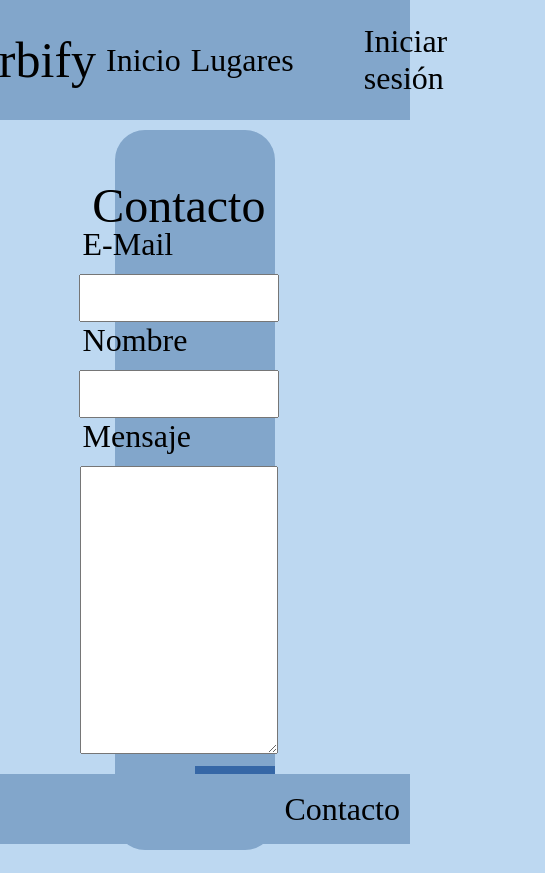
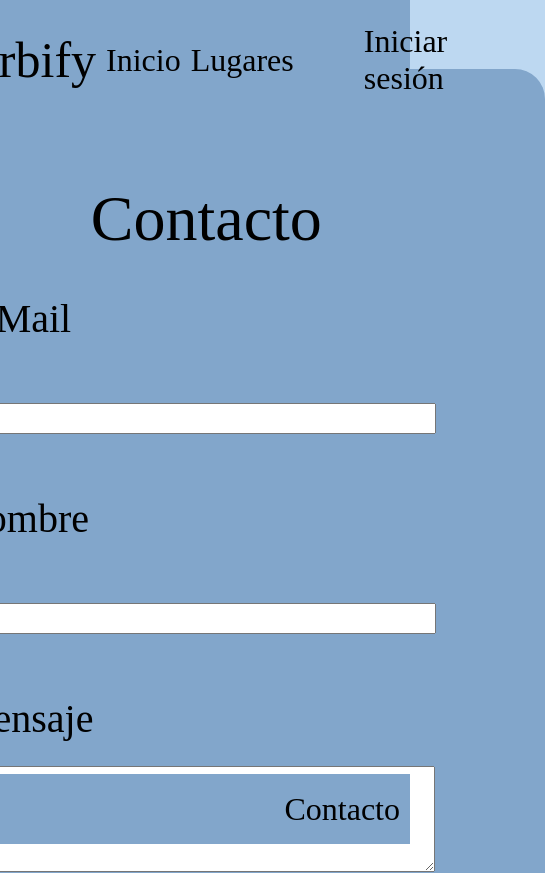
Before and after one commit to javierac11/urbify, a plain HTML site: page src/contacto.html in a window 390 px wide. Shown: the top 873 px of the page, 545 px wide, since content can reach past the window. Drawn offline with Linux system fonts and the light colour scheme; files whose address does not match are found by name.

Commit message:
Responsive contavto terminado faltan retoques

```diff
--- a/src/assets/css/style_contacto.css
+++ b/src/assets/css/style_contacto.css
@@ -18,18 +18,14 @@ p{
 }
 
 main{
-    display: grid;
-    grid-template-columns: repeat(12, 1fr);
-    grid-template-rows: 100px repeat(11, 60px);
+    margin: 0 auto;
+    /*display: grid;
+    /*grid-template-columns: repeat(auto-fit, 1fr);
+    /*grid-template-rows: 100px repeat(11, 60px);*/
+    width: 50%;
     padding: 10px;
     gap: 10px;
-    margin: 0 auto;
-}
 
-.contacto{
-    grid-column: 10;
-    justify-content: end;
-    justify-items: center;
 }
 
 .iniciar_sesion{
@@ -43,40 +39,45 @@ main{
 }
 
 div.contacto{
+    margin-top: 20%;
+
     display: grid;
     grid-template-columns: repeat(6, 1fr);
-    grid-template-rows: repeat(13, 1fr) 0.25fr 0.75fr 1fr;
+    grid-template-rows: repeat(10, 1fr);
     border-radius: 30px;
-    margin: 10px;
-    margin-bottom: 30px;
     background-color: #82A6CB;
-    grid-area: 2 / 4 / 13 / 10;
+    justify-content: center;
+    justify-items: center;
+    align-items: center;
+    align-content: center;
+    min-width: 700px;
+    min-height: 100%;
 }
 
 div p.contacto{
     font-size: 48px;
-    grid-area: 2 / 2 / 4 / 6;
+    grid-area: 2 / 3 / 3 / 5;
 }
 
 div p.text_email{
-    grid-area: 3 / 2 / 6 / 4;
+    grid-area: 3 / 2 / 4 / 3;
     font-size: 32px;
     width: 100%;
 }
 
 input.email{
-    grid-area: 4 / 2 / 5 / 6 ;
+    grid-area: 4 / 2 / 5 / 6;
     width: 100%;
 }
 
 div p.nombre{
-    grid-area: 5 / 2 / 6 / 4;
+    grid-area: 5 / 2 / 6 / 3;
     font-size: 32px;
     width: 100%;
 }
 
 input.nombre{
-    grid-area: 6 / 2 / 7 / 6 ;
+    grid-area: 6 / 2 / 7 / 6;
     width: 100%;
 }
 
@@ -87,13 +88,13 @@ div p.mensaje{
 }
 
 textarea.mensaje{
-    grid-area: 8 / 2 / 14 / 6 ;
+    grid-area: 8 / 2 / 9 / 6;
     width: 100%;
 }
 
 button{
     font-size: 24px;
-    grid-area: 15 / 5 / 16 / 6;
+    grid-area: 9 / 5 / 10 / 6;
     width: 100%;
     background-color: #3667A6;
     color: #FFFFFF;
@@ -101,7 +102,7 @@ button{
 }
 p.terminos{
     font-size: 20px;
-    grid-area: 10 / 3 / 11 / 6 ;
+    grid-row: 10;
 
 }
 a.crear_cuenta{
@@ -109,14 +110,69 @@ a.crear_cuenta{
     grid-area: 13 / 3 / 14 / 5;
     width: 100%;
 }
-/*
-@media only screen and (min-width: 500px) {
 
-    .contacto {
+@media only screen and (max-width: 1000px) {
 
-        min-width: 500px;
 
+    main{
+
+        display: flex;
+        justify-content: center;
+        align-items: center;
+        height: 1000px;
+        margin-top: 10%;
+        /*grid-template-rows: 100px repeat(11, 60px);*/
+        padding: 10px;
+        gap: 10px;
+    }
+    div p.contacto{
+        font-size: 64px;
+        grid-area: 2 / 3 / 3 / 5;
+    }
+
+    div p.text_email{
+        grid-area: 3 / 2 / 4 / 3;
+        font-size: 40px;
+        width: 100%;
+    }
+
+    input.email{
+        grid-area: 4 / 2 / 5 / 6;
+        width: 100%;
+        height: 25%;
+    }
+
+    div p.nombre{
+        grid-area: 5 / 2 / 6 / 3;
+        font-size: 40px;
+        width: 100%;
+    }
+
+    input.nombre{
+        grid-area: 6 / 2 / 7 / 6;
+        width: 100%;
+        height: 25%;
+    }
+
+    div p.mensaje{
+        width: 100%;
+        grid-area: 7 / 2 / 8 / 3;
+        font-size: 40px;
+    }
+
+    textarea.mensaje{
+        grid-area: 8 / 2 / 9 / 6;
+        width: 100%;
+        height: 100%;
+    }
+
+    button{
+        font-size: 24px;
+        grid-area: 9 / 5 / 10 / 6;
+        width: 100%;
+        background-color: #3667A6;
+        color: #FFFFFF;
+        border: none;
     }
 
 }
-*/
```
